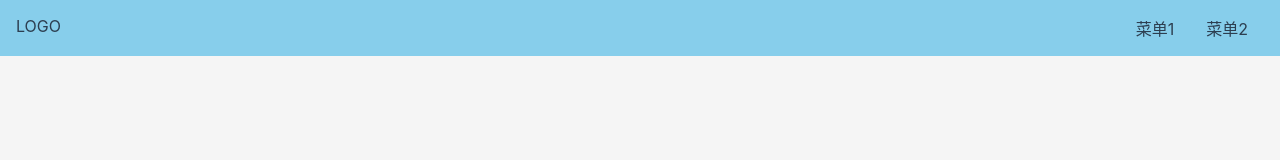
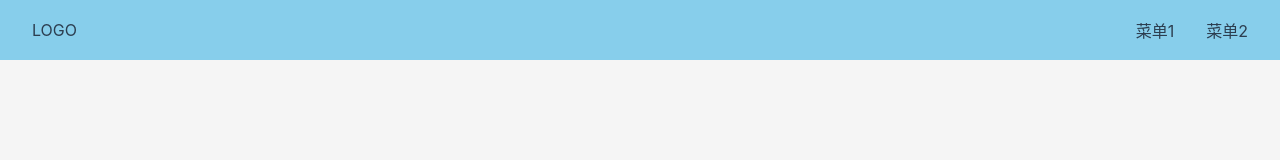
Before and after one commit to wuyangqin/xing-ui-v3, a Vue app: page /#/ in a window 1280 px wide. Shown: the top 160 px of the page. Built offline with nearby package versions, Linux system fonts and the light colour scheme.

Commit message:
[docs]添加文档的全局scss变量，实现top-nav的响应式

```diff
--- /dev/null
+++ b/src/assets/css/xing-ui-v3-docs.scss
@@ -0,0 +1,4 @@
+@import "./xing-ui-v3.scss";
+
+$top-nav-height: 60px;
+$aside-width: 200px;
--- a/src/components/TopNav.vue
+++ b/src/components/TopNav.vue
@@ -1,6 +1,7 @@
 <template>
   <header class="top-nav">
-    <div class="logo" @click="toggleAside">LOGO</div>
+    <div class="toggle-icon" @click="toggleAside"></div>
+    <div class="logo">LOGO</div>
     <ul class="menu">
       <li>菜单1</li>
       <li>菜单2</li>
@@ -19,25 +20,37 @@ export default {
       asideVisible.value = !asideVisible.value
     }
     return { toggleAside }
-    console.log(asideVisible.value);
   }
 }
 
 </script>
 
 <style lang="scss">
-@import "../assets/css/xing-ui-v3.scss";
+@import "../assets/css/xing-ui-v3-docs.scss";
 .top-nav {
   position: relative;
   background: skyblue;
   display: flex;
+  align-items: center;
   padding: $padding-md;
   z-index: 20;
+  height: $top-nav-height;
+  > .toggle-icon {
+    position: absolute;
+    left: 16px;
+    top: 50%;
+    transform: translateY(-50%);
+    width: 15px;
+    height: 15px;
+    background-color: $gray-2;
+    display: none;
+  }
   > .logo {
     max-width: 6em;
-    margin-right: auto;
+    margin: 0 1em;
   }
   > .menu {
+    margin-left: auto;
     display: flex;
     white-space: nowrap;
     flex-wrap: nowrap;
@@ -45,5 +58,11 @@ export default {
       margin: 0 1em;
     }
   }
+  @media (max-width: 500px) {
+    justify-content: center;
+    > .toggle-icon { display: inline-block; }
+    > .log { margin: 0 auto; }
+    > .menu { display: none; }
+  }
 }
 </style>
--- a/src/views/Doc.vue
+++ b/src/views/Doc.vue
@@ -35,7 +35,7 @@ export default {
 </script>
 
 <style scoped lang="scss">
-@import "../assets/css/xing-ui-v3.scss";
+@import "../assets/css/xing-ui-v3-docs.scss";
 
 .doc-wrapper {
   .content {
@@ -43,10 +43,10 @@ export default {
       position: fixed;
       top: 0;
       left: 0;
-      width: 200px;
+      width: $aside-width;
       height: 100vh;
       padding: $padding-md;
-      padding-top: 80px;
+      padding-top: $top-nav-height + 20;
       background: $gray-2;
       >dl {
         >dt {
```
